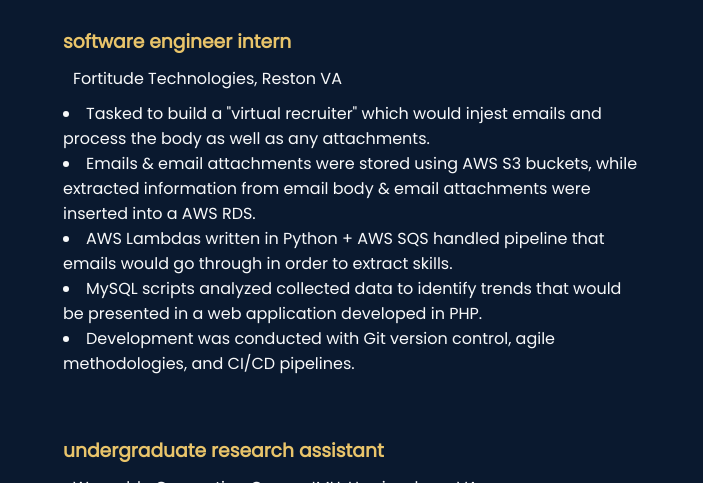
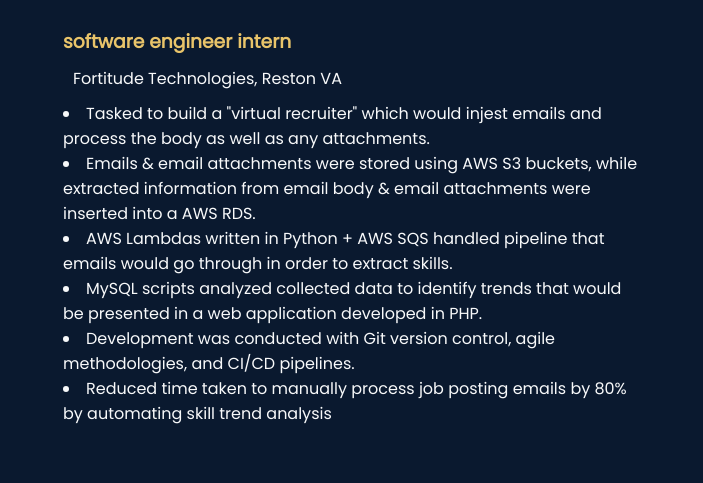
Before and after one commit to li-jonathan/jonathancli, a plain HTML site: page experience.html in a window 1280 px wide. Shown: the part 236-719 px from the top of the page, without its empty margins (287-990 px from the left). Drawn offline with Linux system fonts and the light colour scheme.

Commit message:
update exp

```diff
--- a/experience.html
+++ b/experience.html
@@ -38,6 +38,7 @@
                         <li>AWS Lambdas written in Python + AWS SQS handled pipeline that emails would go through in order to extract skills.</li>
                         <li>MySQL scripts analyzed collected data to identify trends that would be presented in a web application developed in PHP.</li>
                         <li>Development was conducted with Git version control, agile methodologies, and CI/CD pipelines.</li>
+                        <li>Reduced time taken to manually process job posting emails by 80% by automating skill trend analysis</li>
                     </ul>
                 </p>
             </div>
```
